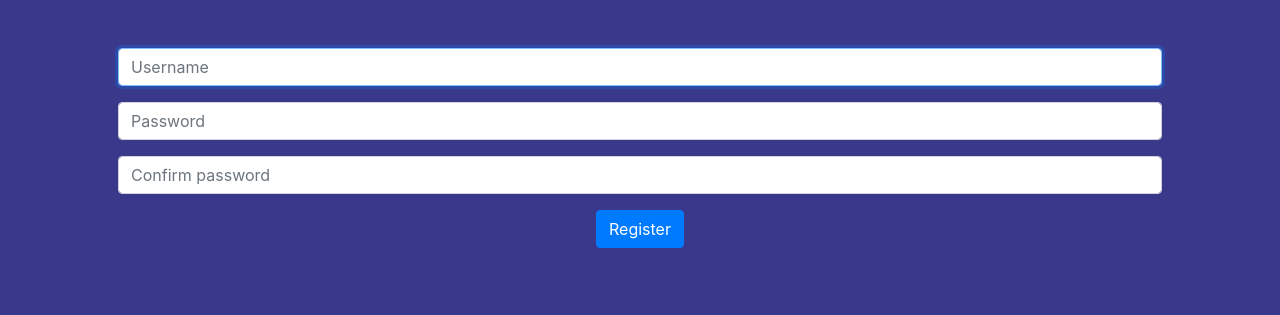
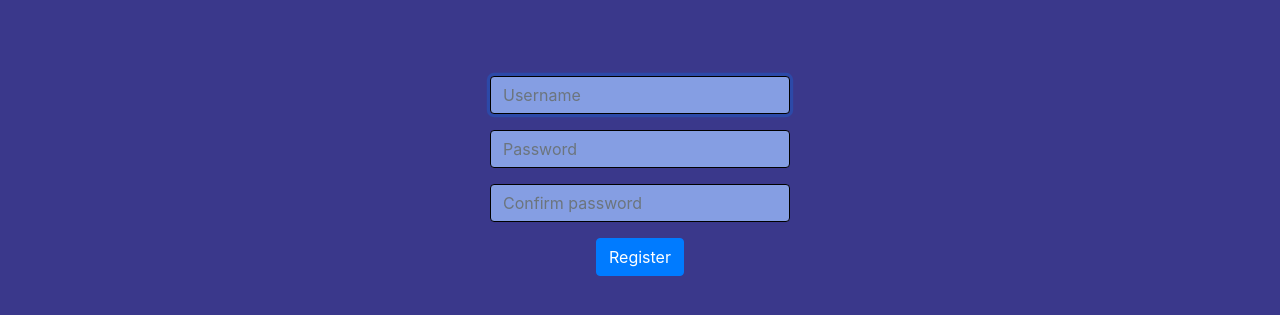
Before and after one commit to Lilou-coder/Projet-NSI, a Flask app: page /register in a window 1280 px wide. Shown: the part 66-381 px from the top of the page. Run offline with Flask 2, Linux system fonts and the light colour scheme; some libraries are stand-ins or nearby versions.

Commit message:
Add files via upload

```diff
--- a/finance/application.py
+++ b/finance/application.py
@@ -46,7 +46,7 @@
 
 #@socketio.on('my event')                          # Decorator to catch an event called "my event":
 #def test_message(message):                        # test_message() is the event callback function.
-    emit('my response', {'data': 'got it!'})      # Trigger a new event called "my response"
+    #emit('my response', {'data': 'got it!'})      # Trigger a new event called "my response"
                                                   # that can be caught by another callback later in the program.
 
 @app.route("/")
@@ -103,6 +103,7 @@
         if player_exists == []:
             rows = db.execute("INSERT INTO actif_players (user_id, game_id, score, progress) VALUES (?, ?, ?, ?)", session["user_id"], game_id[0]["game_id"], "0", "-1")
 
+        # TO DO: regarder la logique
         for user in player_exists:
             if session["user_id"] != int(user["user_id"]):
                 rows = db.execute("INSERT INTO actif_players (user_id, game_id, score, progress) VALUES (?, ?, ?, ?)", session["user_id"], game_id[0]["game_id"], "0", "-1")
--- a/finance/static/styles.css
+++ b/finance/static/styles.css
@@ -43,6 +43,12 @@
     max-width: 100%;
 }
 
+header
+{
+    font :"color:aliceblue";
+    font-family: 'Gill Sans', 'Gill Sans MT', Calibri, 'Trebuchet MS', sans-serif;
+    font-size: 30px"
+}
 
 .fixedButton{
     position: fixed;
--- a/finance/templates/register.html
+++ b/finance/templates/register.html
@@ -5,15 +5,15 @@
 {% endblock %}
 
 {% block main %}
-    <form action="/register" method="post">
+    <form action="/register" method="post" style="width: 300px" class="centrer-horizontalement">
         <div class="form-group">
-            <input autocomplete="off" autofocus class="form-control" name="username" placeholder="Username" type="text">
+            <input autocomplete="off" autofocus class="form-control" name="username" placeholder="Username" type="text" style="background: rgba(141, 168, 236, 0.915) ; border-color: black; color: black">
         </div>
         <div class="form-group">
-            <input class="form-control" name="password" placeholder="Password" type="password">
+            <input class="form-control" name="password" placeholder="Password" type="password" style="background: rgba(141, 168, 236, 0.915) ; border-color: black; color: black">
         </div>
         <div class="form-group">
-            <input class="form-control" name="confirmation" placeholder="Confirm password" type="password">
+            <input class="form-control" name="confirmation" placeholder="Confirm password" type="password" style="background: rgba(141, 168, 236, 0.915) ; border-color: black; color: black">
         </div>
         <button class="btn btn-primary" type="submit">Register</button>
     </form>
```
Also changed, not shown: finance/templates/creategame.html (+6 -4 lines), finance/kraken.db.
